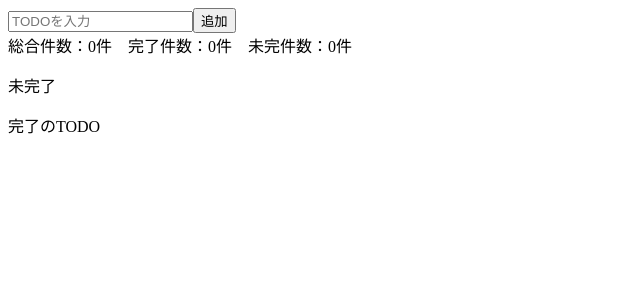
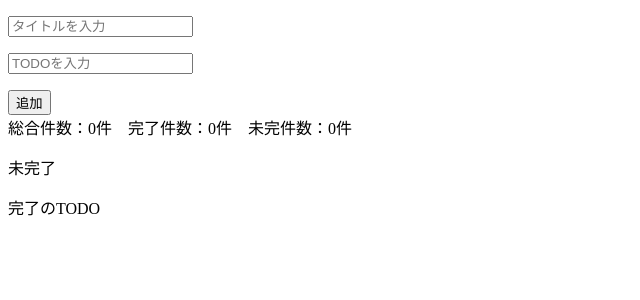
Before and after one commit to NagatsumaHiroki/react_todo_sample, a React (Create React App) app: page / in a window 1280 px wide. Shown: the top 300 px of the page, without its empty margins (0-640 px from the left). Built offline with nearby package versions, Linux system fonts and the light colour scheme.

Commit message:
項目追加対応 ・タイトル項目追加 　-入力項目追加 　-追加処理改修 　-削除処理改修

```diff
--- a/src/App.jsx
+++ b/src/App.jsx
@@ -5,31 +5,46 @@ import { IncompleteTodos } from "./components/IncompleteTodos";
 import { CompleteTodos } from "./components/CompleteTodos";
 
 export const App = () => {
+  const [todoTitle, setTodoTitle] = useState("");
   const [todoText, setTodotext] = useState("");
+
   const [icompleteTodos, setIncompleteTodos] = useState([]);
+  const [icompleteTitles, setIncompleteTites] = useState([]);
 
   const [completeTodos, setCompleteTodos] = useState([]);
 
   const TotalTodos = icompleteTodos.length + completeTodos.length;
-  console.log(TotalTodos.length);
 
+  //入力時にsetTodotextに値を設定
+  const onChangeTodoTitle = (event) => setTodoTitle(event.target.value);
   //入力時にsetTodotextに値を設定
   const onChangeTodoText = (event) => setTodotext(event.target.value);
 
   //登録処理
   const onClickAdd = () => {
     if (todoText === "") return;
+    if (todoTitle === "") return;
     const newTodos = [...icompleteTodos, todoText];
+    const newTitles = [...icompleteTitles, todoTitle];
     setIncompleteTodos(newTodos);
-    alert(todoText);
+    setIncompleteTites(newTitles);
     setTodotext("");
+    setTodoTitle("");
+    console.log("----登録処理");
+    console.log(setTodoTitle);
+    console.log(icompleteTitles);
+    console.log(todoTitle);
   };
 
   //削除処理
   const onClickDelete = (index) => {
     const newTodos = [...icompleteTodos];
     newTodos.splice(index, 1);
+
+    const newTitles = [...icompleteTitles];
+    newTitles.splice(index, 1);
     setIncompleteTodos(newTodos);
+    setIncompleteTites(newTitles);
   };
 
   //完了処理
@@ -55,8 +70,10 @@ export const App = () => {
   return (
     <>
       <InputTodo
+        titleText={todoTitle}
         todoText={todoText}
-        onChange={onChangeTodoText}
+        onChangeTodoTitle={onChangeTodoTitle}
+        onChangeTodoText={onChangeTodoText}
         onClick={onClickAdd}
       />
       <div>
@@ -65,6 +82,7 @@ export const App = () => {
       </div>
       <IncompleteTodos
         todos={icompleteTodos}
+        titles={icompleteTitles}
         onClickComplete={onClickComplete}
         onClickDelete={onClickDelete}
       />
--- a/src/components/IncompleteTodos.jsx
+++ b/src/components/IncompleteTodos.jsx
@@ -1,21 +1,28 @@
 import React from "react";
 
 export const IncompleteTodos = (props) => {
-  const { todos, onClickComplete, onClickDelete } = props;
+  const { todos, titles, onClickComplete, onClickDelete } = props;
   return (
     <div>
       <p>未完了</p>
-      <ul>
-        {todos.map((todo, index) => {
-          return (
-            <div key={todo}>
-              <li>{todo}</li>
+      {titles.map((title, index) => {
+        return (
+          <div key={title}>
+            <span>{title}</span>
+          </div>
+        );
+      })}
+      {todos.map((todo, index) => {
+        return (
+          <div key={todo}>
+            <span>{todo}</span>
+            <div>
               <button onClick={() => onClickComplete(index)}>完了</button>
               <button onClick={() => onClickDelete(index)}>削除</button>
             </div>
-          );
-        })}
-      </ul>
+          </div>
+        );
+      })}
     </div>
   );
 };
--- a/src/components/InputTodo.jsx
+++ b/src/components/InputTodo.jsx
@@ -1,10 +1,29 @@
 import React from "react";
 
 export const InputTodo = (props) => {
-  const { todoText, onChange, onClick } = props;
+  const {
+    todoTitle,
+    todoText,
+    onChangeTodoTitle,
+    onChangeTodoText,
+    onClick
+  } = props;
   return (
     <div>
-      <input placeholder="TODOを入力" value={todoText} onChange={onChange} />
+      <p>
+        <input
+          placeholder="タイトルを入力"
+          value={todoTitle}
+          onChange={onChangeTodoTitle}
+        />
+      </p>
+      <p>
+        <input
+          placeholder="TODOを入力"
+          value={todoText}
+          onChange={onChangeTodoText}
+        />
+      </p>
       <button onClick={onClick}>追加</button>
     </div>
   );
```
